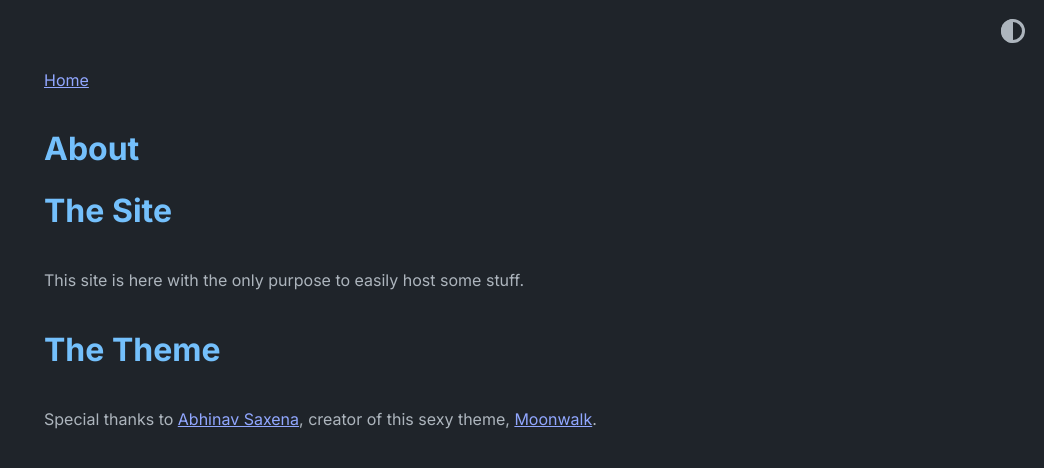
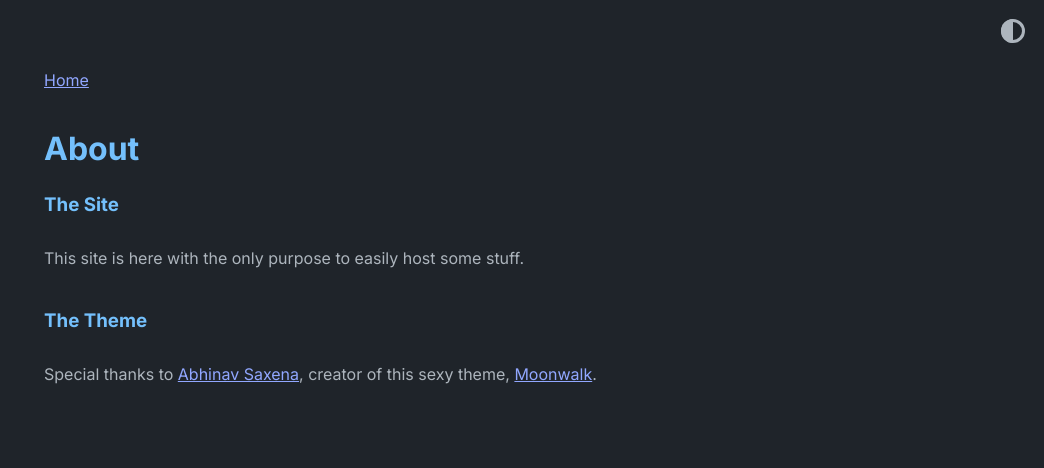
Before and after one commit to Pikalex04/mkds-nw, a Jekyll site: the page built from about.md, in a window 1280 px wide. Shown: the top 468 px of the page, without its empty margins (236-1280 px from the left). Built offline with Jekyll 4.4.1, drawn with Linux system fonts in a browser that asks for light colours.

Commit message:
Update about.md

```diff
--- a/about.md
+++ b/about.md
@@ -3,8 +3,8 @@ layout: post
 title: About
 ---
 
-# The Site
+### The Site
 This site is here with the only purpose to easily host some stuff.
 
-# The Theme
+### The Theme
 Special thanks to [Abhinav Saxena](https://github.com/abhinavs), creator of this sexy theme, [Moonwalk](https://github.com/abhinavs/moonwalk).
```
